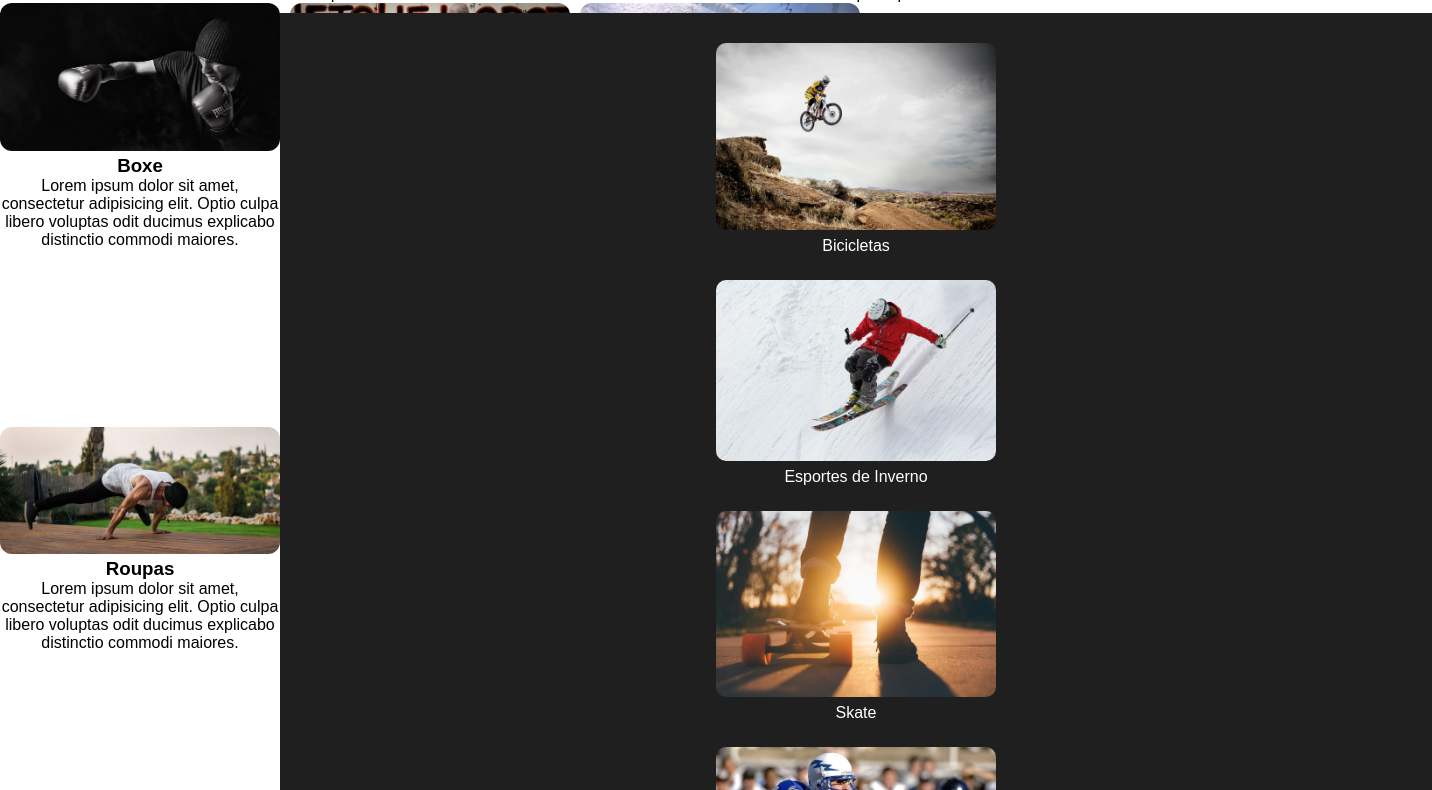
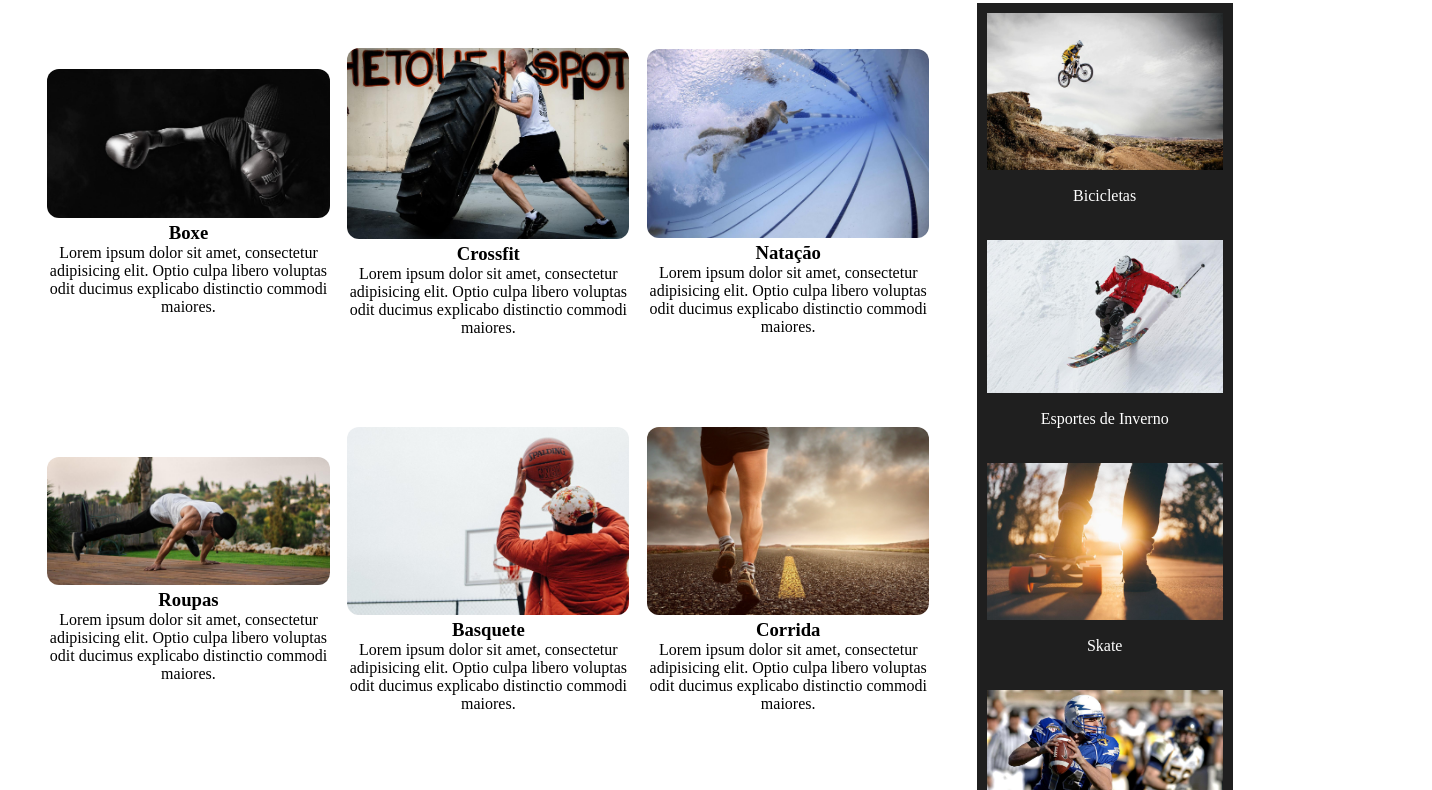
Before and after one commit to eldryn-dev/One-bit-code, a plain HTML site: page 1a-semana/CSS/Projeto-Final/index.html in a window 1280 px wide. Shown: the part 183-973 px from the top of the page, 1432 px wide, since content can reach past the window. Drawn offline with Linux system fonts and the light colour scheme.

Commit message:
Responsividade para telas maiores completa

```diff
--- a/1a-semana/CSS/Projeto-Final/style.css
+++ b/1a-semana/CSS/Projeto-Final/style.css
@@ -7,33 +7,79 @@
   max-width: 100vw;
 }
 
+@media (max-width:767px) {
 
-@media (min-width:740px) {
+  main{
+    text-align: center;
+    font-family: sans-serif;
+    padding-top: 20px;
+    max-width: 98vw;
+  }
 
-.container{
-  display: grid;
-  grid-template-columns: 1fr 1fr;
+  .side{
+    width: 75vw;
+    padding: 10px 0px;
+    margin: 0 auto 20px auto;
+
+    background-color: rgb(31, 31, 31);
+    color: white;
+    display: flex;
+    flex-direction: column;
+
+    justify-content: center;
+  }
 }
+@media (min-width:768px) {
 
-.main-sports {
-  display: grid;
-  grid-template-columns: repeat(3 , 1fr);
-  gap: 10px;
-  max-width: 280px;
-  justify-content: flex-start;
-}
+  main{
+    text-align: center;
+  }
 
-img {
-  max-width: 280px;
-}
+  .container {
+    display: flex;
+    flex-wrap: wrap;
+    min-width: 90vw;
+    max-width: 100vw;
 
+    gap: 10px 10px;
+    justify-content: space-evenly;
+    margin: 10px 0px;
+    padding: 10px 10px;
+  }
+
+  .main-sports {
+    max-width: 70%;
+    display: flex;
+    flex-wrap: wrap;
+    align-items: center;
+    justify-content: space-between;
+
+  }
+
+  .item{
+    max-width: 32%;
+  }
+  .item img{
+    max-width: 100%;
+  }
+
+  .side{
+    background-color: rgb(31, 31, 31);
+    color: white;
+
+    display: flex;
+    flex-direction: column;
+  }
+  .side img {
+    max-width: 20vw;
+    padding: 10px;
+  }
 
 
 }
 
 #logo{
   height: 40px;
-
   justify-content: center;
   align-items: center;
 }
@@ -59,27 +105,9 @@ img {
   max-width: 100vw;
 }
 
-main{
-  text-align: center;
-  font-family: sans-serif;
-  padding-top: 20px;
-  max-width: 100vw;
-}
-
 .main-sports img{
   width: 90vw;
   border-radius: 12px;
-}
-
-.side{
-  width: 90vw;
-  padding: 30px 0px;
-  margin: 10px auto;
-
-  background-color: rgb(31, 31, 31);
-  color: white;
-  display: flex;
-  flex-direction: column;
 }
 
 .side img {
@@ -92,10 +120,13 @@ main{
 }
 
 footer{
+  display: flex;
   height: 100px;
   background-color: rgb(31, 31, 31);
-  justify-content: center;
+  justify-content: space-between;
   align-items: center;
+  max-width: 100vw;
+  padding: 20px;
 }
 
 footer img {
```
